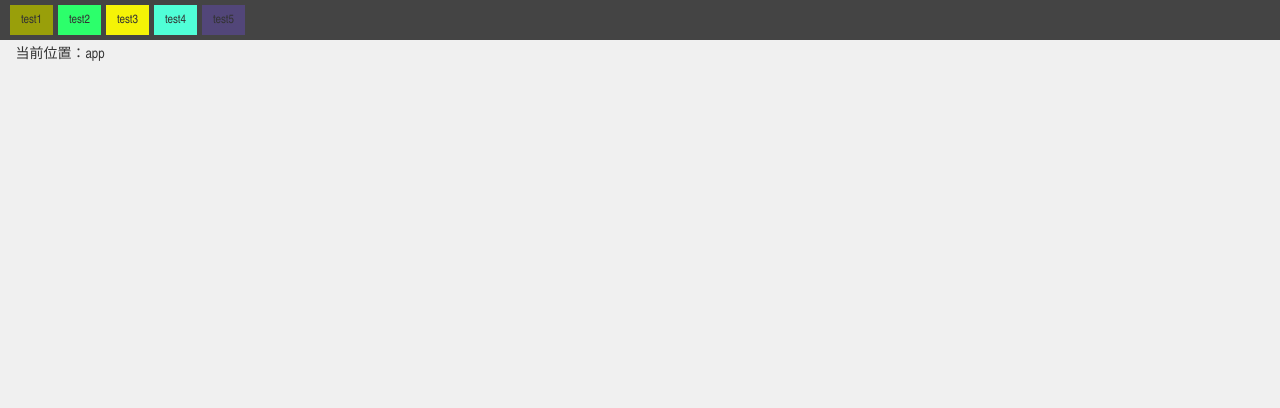
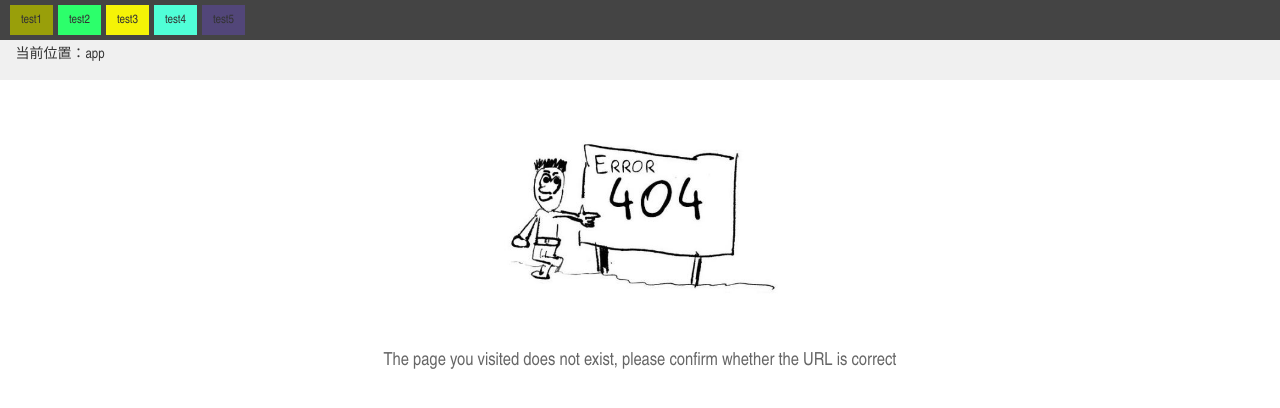
Before and after one commit to HLei9025/my-practice-vue, a Vue app: page /404 in a window 1280 px wide. Shown: the top 408 px of the page. Built offline with nearby package versions, Linux system fonts and the light colour scheme.

Commit message:
添加404处理以及首页重定向

```diff
--- /dev/null
+++ b/src/components/NotFind.vue
@@ -0,0 +1,30 @@
+<template>
+  <div class="not-find page">
+      <img src="../assets/images/404.jpg" alt="123">
+      <p>The page you visited does not exist, please confirm whether the URL is correct</p>
+  </div>
+</template>
+
+<script>
+export default {
+
+}
+</script>
+
+<style lang='scss' scoped>
+.not-find{
+    background: #fff;
+    text-align: center;
+    display: flex;
+    flex-direction: column;
+    align-items: center;
+    img{
+        width: 300px;
+        margin-top: 50px;
+    }
+    p{
+        font-size: 18px;
+        color: #666;
+    }
+}
+</style>
--- a/src/router/index.js
+++ b/src/router/index.js
@@ -4,6 +4,10 @@ import VueRouter from 'vue-router'
 Vue.use(VueRouter)
 
 const routes = [
+    {
+        path: '/',
+        redirect: '/test1'
+    },
     {
         path: '/test1',
         component: ()=>import('../pages/test1/Test1')
@@ -23,6 +27,14 @@ const routes = [
     {
         path: '/test5',
         component: ()=>import('../pages/test5/Test5')
+    },
+    {
+        path: '/404',
+        component: ()=>import('../components/NotFind')
+    },
+    {
+        path: '*',
+        redirect: '/404'
     }
 ]
 
```
Also changed, not shown: src/assets/images/404.jpg (added).
